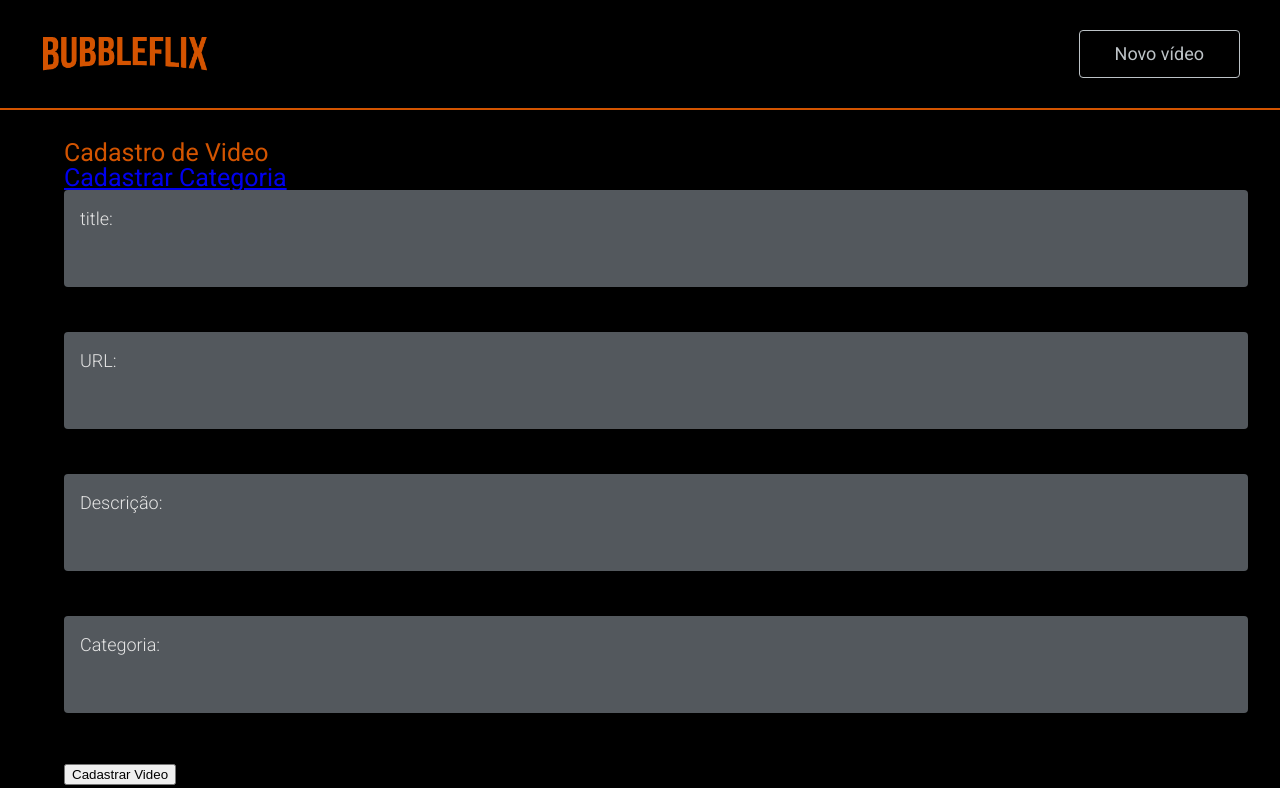
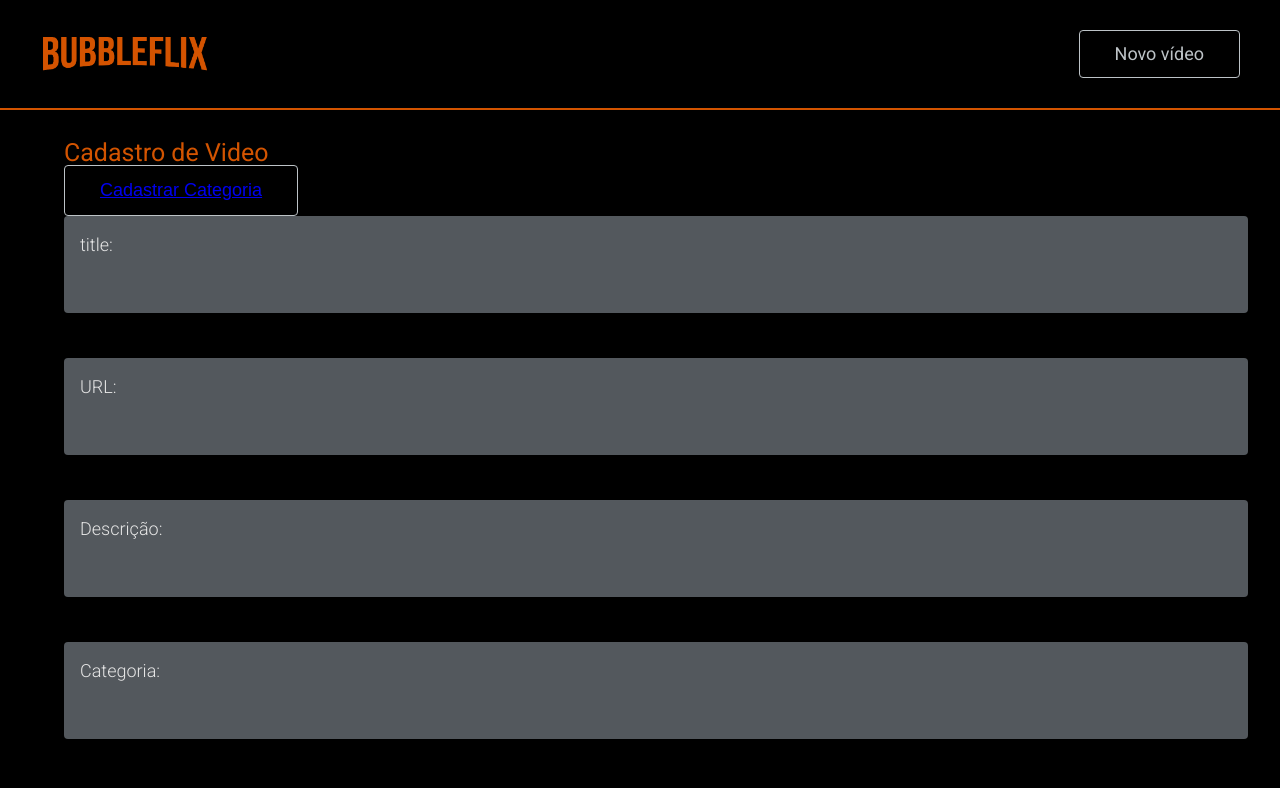
Before and after one commit to rowns07/bubbleflix, a React (Create React App) app: page /cadastro/video in a window 1280 px wide. Shown: the top 788 px of the page. Built offline with nearby package versions, Linux system fonts and the light colour scheme; data requests are answered from the project's data file.

Commit message:
Corringindo script npm start para subir o servidor

```diff
--- a/package.json
+++ b/package.json
@@ -17,7 +17,7 @@
   },
   "scripts": {
     "dev": "concurrently \"react-scripts start\" \"node ./server.js\"",
-    "start": "react-scripts start",
+    "start": "node ./server.js",
     "build": "react-scripts build",
     "test": "react-scripts test",
     "eject": "react-scripts eject",
--- a/src/pages/cadastro/Video/index.jsx
+++ b/src/pages/cadastro/Video/index.jsx
@@ -5,7 +5,7 @@ import FormField from '../../../components/FormField';
 import { useForm } from '../../../hooks/useForm';
 import repositoryVideos from '../../../repositories/videos';
 import repositoryCategories from '../../../repositories/categories';
-
+import ButtonFlix from '../../../components/Button';
 
 function CadastroVideo() {
   const history = useHistory();
@@ -24,22 +24,22 @@ function CadastroVideo() {
       .then((success) => {
         setCategorias(success);
       })
-      .catch((error) =>
-      console.log(error));
+      .catch((error) => console.log(error));
   }, []);
 
   return (
     <PageDefault>
       <h1>Cadastro de Video</h1>
+
+      <ButtonFlix>
         <Link to="/cadastro/categoria">
           Cadastrar Categoria
         </Link>
+      </ButtonFlix>
 
       <form onSubmit={(event) => {
         event.preventDefault();
-        const categoriaEscolhida = categorias.find((categoria) => {
-          return categoria.title === values.category;
-        });
+        const categoriaEscolhida = categorias.find((categoria) => categoria.title === values.category);
 
         repositoryVideos.create({
           title: values.title,
```
Also changed, not shown: src/repositories/videos.js (line endings or trailing spaces). Lines whose indentation alone changed are shown as unchanged.
